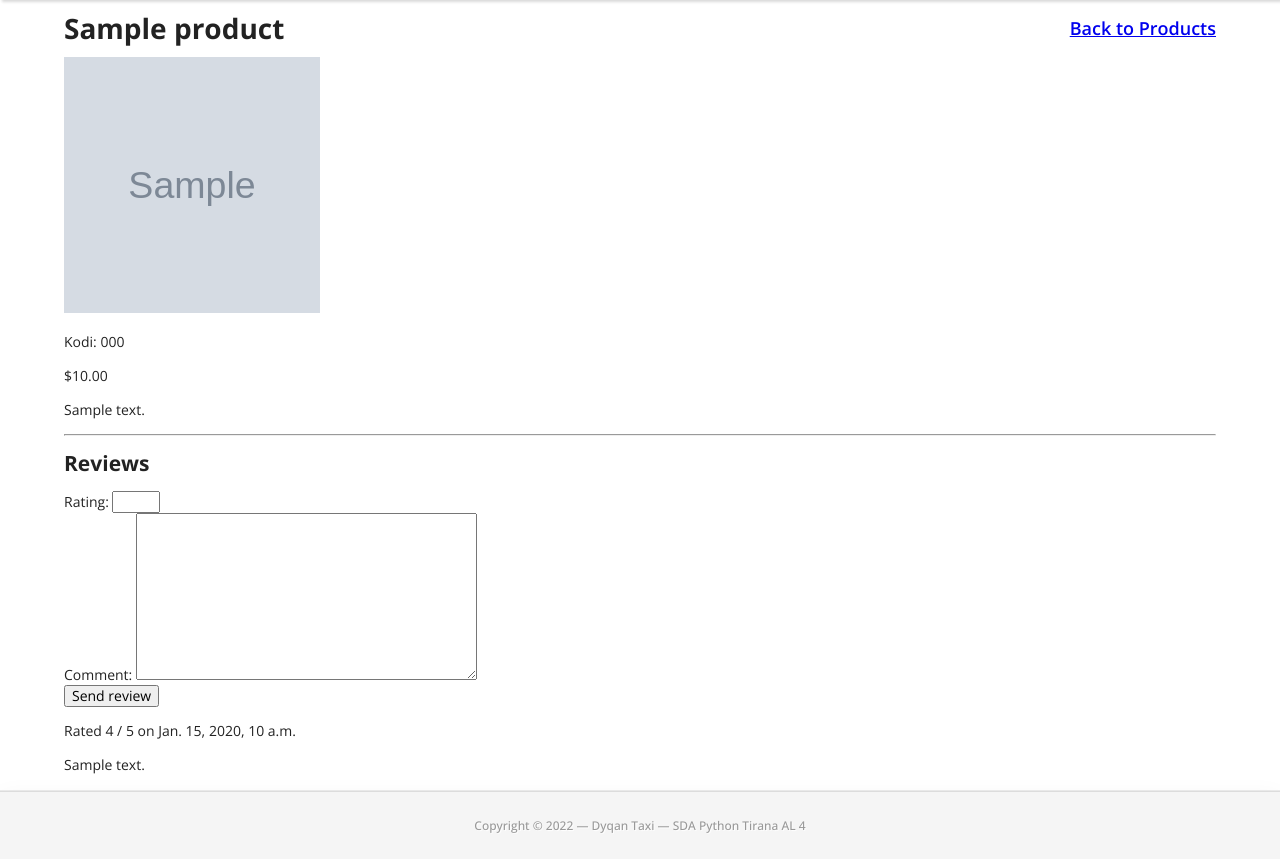
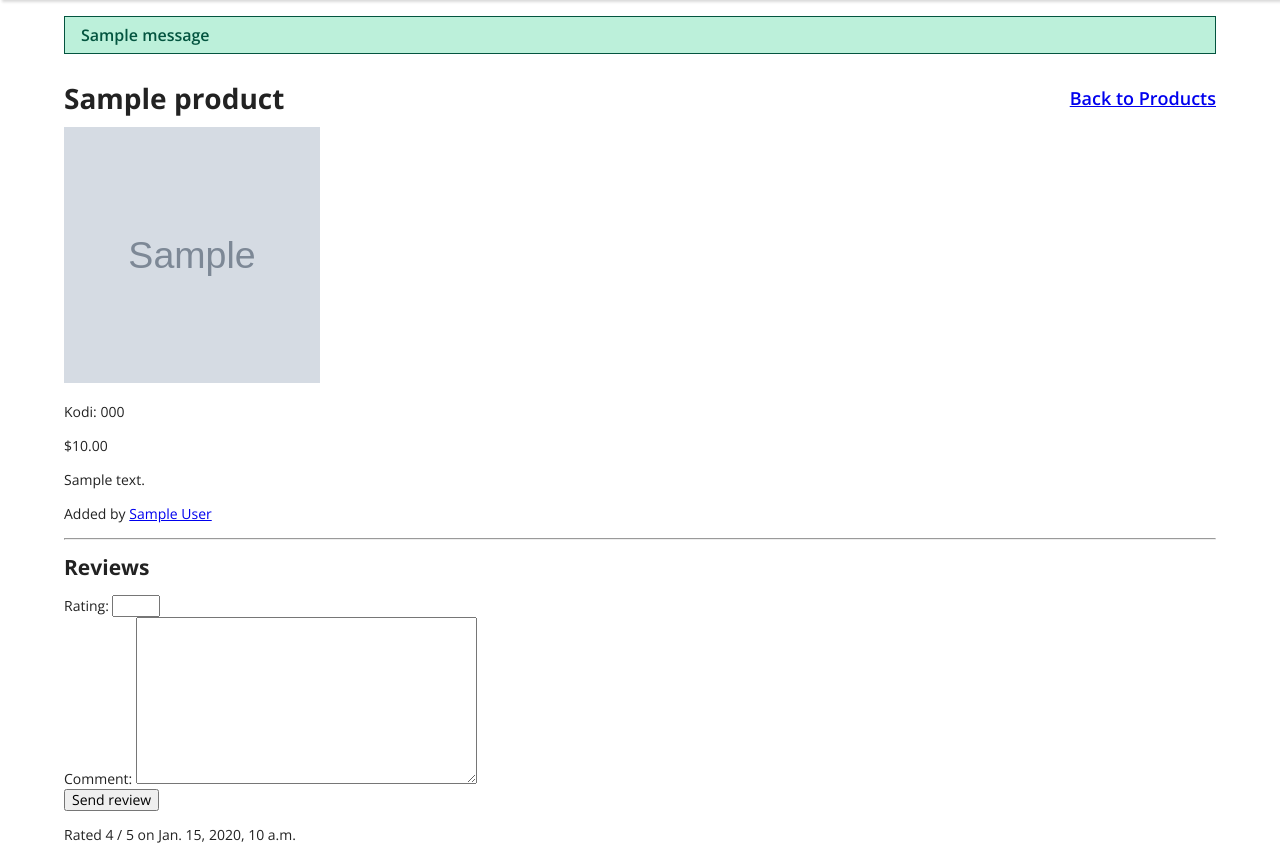
Before and after one commit to gledi/shop, a Django app: page /products/1/ in a window 1280 px wide. Shown: the part 59-918 px from the top of the page. Before the commit the page ends 892 px from the top, so only its background shows below. Run offline with Django 4.2, Linux system fonts and the light colour scheme; tables that the repository leaves empty hold one stand-in row (values such as "Sample post"); grey boxes marked "Sample" are stand-in pictures; one stand-in notice (Sample message) is shown; some libraries are stand-ins or nearby versions.

Commit message:
Foreign Keys

```diff
--- a/pages/context_processors.py
+++ b/pages/context_processors.py
@@ -1,5 +1,11 @@
 from django.conf import settings
+
+from pages.constants import MESSAGE_ICONS
 
 
 def page_title(request):
     return {"page_title": settings.PAGE_TITLE}
+
+
+def msg_icon(request):
+    return {"message_icon": MESSAGE_ICONS}
--- a/pages/static/styles/main.css
+++ b/pages/static/styles/main.css
@@ -199,10 +199,28 @@ article > header > h2 > a {
     font-weight: 500;
 }
 
-p.error {
+
+.flash-messages > div {
     font-size: 16px;
     font-weight: 600;
+    padding: 0.5rem 1rem;
+}
+
+.flash-messages > div:first-child {
+    margin-top: 1rem;
+}
+
+.flash-messages > div:last-child {
+    margin-bottom: 1rem;
+}
+
+.flash-messages > .error {
     border: 1px solid red;
     color: #cd1811;
-    padding: 4px 9px;
 }
+
+.flash-messages > .success {
+    border: 1px solid rgb(3, 84, 63);
+    color: rgb(3, 84, 63);
+    background-color: rgb(188, 240, 218);
+}
--- /dev/null
+++ b/pages/templatetags/custom_tags.py
@@ -0,0 +1,13 @@
+from django import template
+from django.template.defaultfilters import stringfilter
+
+from ..constants import MESSAGE_ICONS
+
+
+register = template.Library()
+
+
+@register.filter
+@stringfilter
+def icon(value):
+    return MESSAGE_ICONS.get(value, "fa-file")
--- a/products/templates/products/product_details.html
+++ b/products/templates/products/product_details.html
@@ -12,6 +12,7 @@
 <p class="">Kodi: {{ product.code }}</p>
 <p class="">${{ product.price }}</p>
 <p class="">{{ product.description }}</p>
+<p>Added by <a href="{% url 'user_products' username=product.user.username %}">{{ product.user.get_full_name }}</a></p>
 <hr>
 <h2>Reviews</h2>
 <form action="" method="post" novalidate>
--- a/products/views.py
+++ b/products/views.py
@@ -4,11 +4,15 @@ from django.views.generic import ListView, DetailView
 from django.http import HttpRequest
 from django.contrib.auth.decorators import login_required
 from django.contrib.auth.views import redirect_to_login
-from django.contrib.auth import REDIRECT_FIELD_NAME
+from django.contrib.auth import REDIRECT_FIELD_NAME, get_user_model
 from django.urls import reverse
+from django.contrib import messages
 
 from products.models import Category, Product, Review
 from products.forms import ProductForm, ReviewForm
+
+
+User = get_user_model()
 
 
 class ProductListView(ListView):
@@ -48,7 +52,7 @@ class ProductDetailView(DetailView):
 
 
 def get_product_details(request: HttpRequest, pk):
-    product = Product.objects.get(pk=pk)
+    product = Product.objects.select_related("user").get(pk=pk)
 
     if request.method == "POST":
         if not request.user.is_authenticated:
@@ -90,6 +94,11 @@ def add_product(request: HttpRequest):
             product = Product(**form.cleaned_data)
             product.user = request.user
             product.save()
+            messages.success(
+                request,
+                "Product successfully added",
+                extra_tags="product-saved",
+            )
             return redirect("product_details", pk=product.pk)
     else:
         form = ProductForm()
@@ -98,3 +107,10 @@ def add_product(request: HttpRequest):
         "products/product_form.html",
         context={"form": form},
     )
+
+
+def get_user_products(request, username):
+    product_user = User.objects.get(username=username)
+    return render(
+        request, "products/user_products.html", context={"product_user": product_user}
+    )
--- a/requirements.txt
+++ b/requirements.txt
@@ -4,6 +4,7 @@ mistune==2.0.2
 Pygments==2.11.2
 django-debug-toolbar==3.2.4
 django-extensions==3.1.5
+fontawesomefree==6.0.0
 
 # development dependencies
 ipython==8.1.1
--- a/shop/settings.py
+++ b/shop/settings.py
@@ -29,6 +29,7 @@ INSTALLED_APPS = [
     # 3rd party apps
     "debug_toolbar",
     "django_extensions",
+    "fontawesomefree",
     # local apps
     "pages",
     "products",
@@ -60,6 +61,7 @@ TEMPLATES = [
                 "django.contrib.auth.context_processors.auth",
                 "django.contrib.messages.context_processors.messages",
                 "pages.context_processors.page_title",
+                "pages.context_processors.msg_icon",
             ],
         },
     },
--- a/shop/urls.py
+++ b/shop/urls.py
@@ -3,6 +3,7 @@ from django.urls import path, include
 from django.conf import settings
 from django.conf.urls.static import static
 
+from products.views import get_user_products
 
 urlpatterns = [
     path("admin/", admin.site.urls),
@@ -10,6 +11,7 @@ urlpatterns = [
     path("accounts/", include("django.contrib.auth.urls")),
     path("products/", include("products.urls")),
     path("posts/", include("blog.urls")),
+    path("users/<username>/products/", get_user_products, name="user_products"),
     path("__debug__/", include("debug_toolbar.urls")),
 ]
 
--- a/templates/base.html
+++ b/templates/base.html
@@ -1,4 +1,5 @@
 {% load static %}
+{% load custom_tags %}
 <!DOCTYPE html>
 <html lang="en">
 <head>
@@ -9,6 +10,8 @@
     <link rel="preconnect" href="https://fonts.googleapis.com">
     <link rel="preconnect" href="https://fonts.gstatic.com" crossorigin>
     <link href="https://fonts.googleapis.com/css2?family=Open+Sans:ital,wght@0,300;0,400;0,500;0,600;0,700;0,800;1,300;1,400;1,500;1,600;1,700;1,800&display=swap" rel="stylesheet">
+    <link href="{% static 'fontawesomefree/css/all.min.css' %}" rel="stylesheet" type="text/css">
+    <script src="{% static 'fontawesomefree/js/all.min.js' %}"></script>
     <link rel="stylesheet" href="{% static 'styles/normalize.css' %}">
     <link rel="stylesheet" href="{% static 'styles/highlight.css' %}">
     <link rel="stylesheet" href="{% static 'styles/main.css' %}">
@@ -46,6 +49,14 @@
         </section> {% endcomment %}
     </header>
     <main>
+        <div class="flash-messages">
+        {% for message in messages %}
+            <div class="{{ message.tags }}">
+                <i class="fa-solid {{ message.level_tag|icon }}"></i>
+                {{ message }}
+            </div>
+        {% endfor %}
+        </div>
         {% block content %}{% endblock content %}
     </main>
 
--- a/templates/registration/login.html
+++ b/templates/registration/login.html
@@ -2,11 +2,6 @@
 
 {% block content %}
 <h1>Login</h1>
-<div>
-    {% for msg in messages %}
-    <p class="{{ msg.tags }}">{{ msg }}</p>
-    {% endfor %}
-</div>
 <form action="" method="post">
     {% csrf_token %}
     {{ form }}
```
Also changed, not shown: pages/constants.py (added, +7 -0 lines), products/templates/products/user_products.html (added, +9 -0 lines), pages/templatetags/__init__.py (added).
